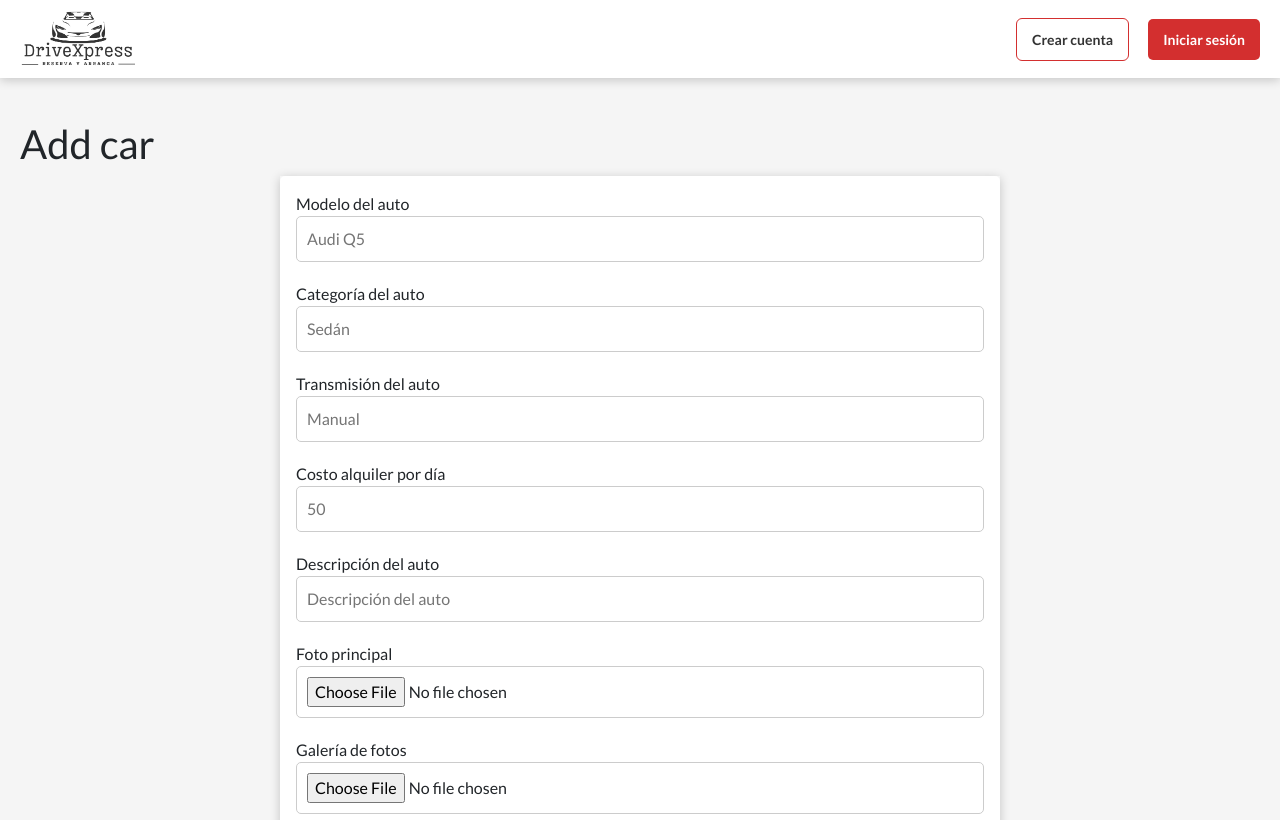
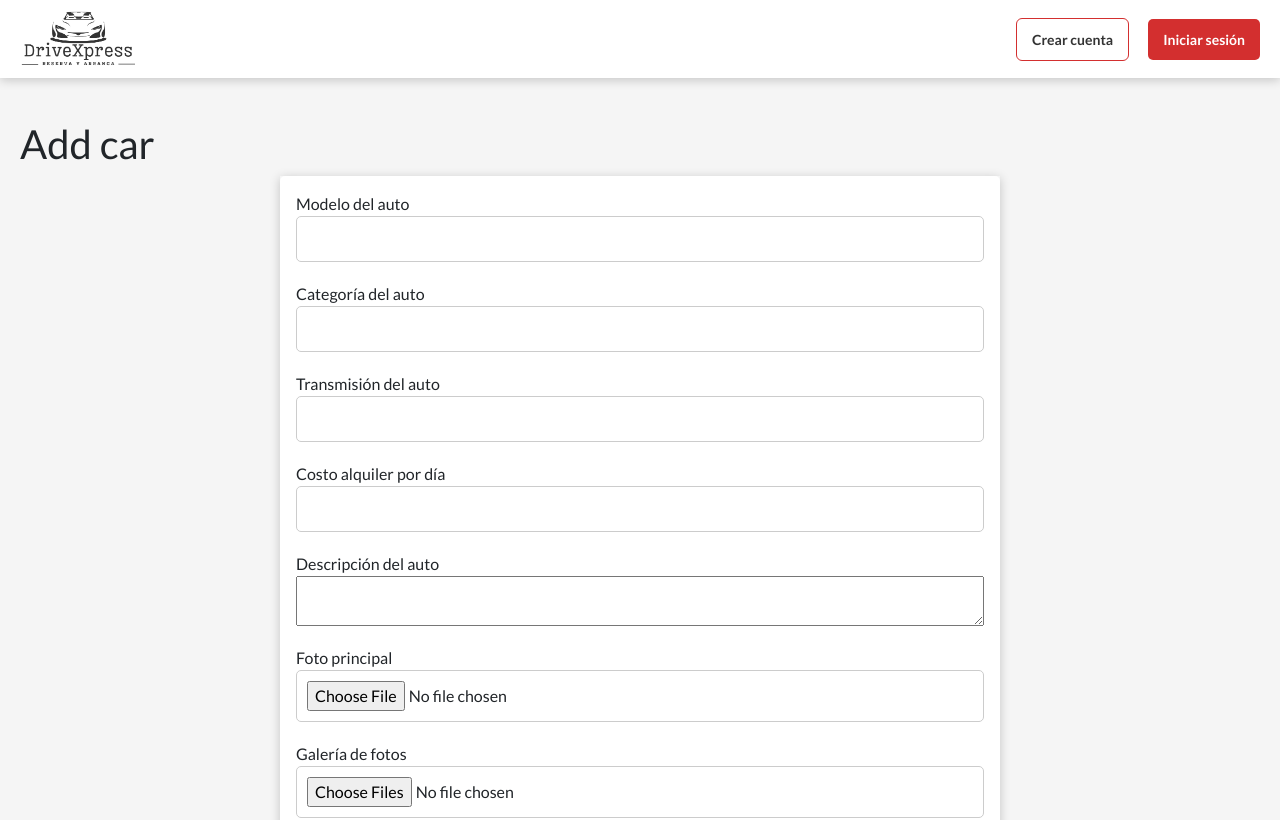
Before and after one commit to frankynztein/drive-xpress, a React (Vite) app: page /agregar-carro in a window 1280 px wide. Shown: the top 820 px of the page. Built offline with nearby package versions, Linux system fonts and the light colour scheme.

Commit message:
Add data to DB from form in AddCar

```diff
--- a/src/pages/AddCar/AddCar.jsx
+++ b/src/pages/AddCar/AddCar.jsx
@@ -1,51 +1,167 @@
 import './AddCar.css';
+import { useState } from 'react';
+import axios from 'axios';
 
 const AddCar = () => {
+  const [car, setCar] = useState({
+    model: '',
+    category: '',
+    transmission: '',
+    dailyRentalCost: '',
+    description: '',
+  });
+  const [mainPhoto, setMainPhoto] = useState(null);
+  const [gallery, setGallery] = useState([]);
+  const [message, setMessage] = useState('');
+  const [errors, setErrors] = useState({});
+
+  const handleChange = (e) => {
+    const { name, value } = e.target;
+    setCar(prevState => ({
+      ...prevState,
+      [name]: value
+    }));
+    setErrors(prevErrors => ({ ...prevErrors, [name]: '' }));
+  };
+
+  const handleFileChange = (e) => {
+    if (e.target.name === 'mainPhoto') {
+      setMainPhoto(e.target.files[0]);
+    } else if (e.target.name === 'gallery') {
+      setGallery(Array.from(e.target.files));
+    }
+  };
+
+  const handleSubmit = async (e) => {
+    e.preventDefault();
+    setMessage('');
+    setErrors({});
+
+    const formData = new FormData();
+    Object.keys(car).forEach(key => formData.append(key, car[key]));
+    if (mainPhoto) formData.append('mainPhoto', mainPhoto);
+    gallery.forEach(photo => formData.append('gallery', photo));
+
+    try {
+      const response = await axios.post('http://localhost:8080/api/cars', formData, {
+        headers: { 'Content-Type': 'multipart/form-data' }
+      });
+      setMessage(`Coche registrado exitosamente con ID: ${response.data.id}`);
+      setCar({ model: '', category: '', transmission: '', dailyRentalCost: '', description: '' });
+      setMainPhoto(null);
+      setGallery([]);
+    } catch (error) {
+      if (error.response) {
+        if (error.response.status === 409) {
+          setMessage(error.response.data);
+        } else if (error.response.status === 400) {
+          setErrors(error.response.data);
+        }
+      } else {
+        setMessage('Error al registrar el coche');
+      }
+    }
+  };
+
   return (
     <>
       <h1>Add car</h1>
+      {message && <div className="message">{message}</div>}
       <div className='add-car-form'>
-        <form action="/add-car" method="GET">
+        <form onSubmit={handleSubmit}>
           <div className='add-car-input'>
-            <label htmlFor="car-model">Modelo del auto</label>
-            <input type="text" id="carModel" name="car-model" placeholder="Audi Q5"/>
+            <label htmlFor="model">Modelo del auto</label>
+            <input
+              type="text"
+              id="model"
+              name="model"
+              value={car.model}
+              onChange={handleChange}
+              required
+            />
+            {errors.model && <span className="error">{errors.model}</span>}
           </div>
 
           <div className='add-car-input'>
-            <label htmlFor="car-category">Categoría del auto</label>
-            <input type="text" id="carCategory" name="car-category" placeholder="Sedán"/>
+            <label htmlFor="category">Categoría del auto</label>
+            <input
+              type="text"
+              id="category"
+              name="category"
+              value={car.category}
+              onChange={handleChange}
+              required
+            />
+            {errors.category && <span className="error">{errors.category}</span>}
           </div>
 
           <div className='add-car-input'>
-            <label htmlFor="car-transmission">Transmisión del auto</label>
-            <input type="text" id="carTransmission" name="car-transmission" placeholder="Manual"/>
+            <label htmlFor="transmission">Transmisión del auto</label>
+            <input
+              type="text"
+              id="transmission"
+              name="transmission"
+              value={car.transmission}
+              onChange={handleChange}
+              required
+            />
+            {errors.transmission && <span className="error">{errors.transmission}</span>}
           </div>
 
           <div className='add-car-input'>
-            <label htmlFor="rent">Costo alquiler por día</label>
-            <input type="number" id="rent" name="rent" placeholder="50"/>
+            <label htmlFor="dailyRentalCost">Costo alquiler por día</label>
+            <input
+              type="number"
+              id="dailyRentalCost"
+              name="dailyRentalCost"
+              value={car.dailyRentalCost}
+              onChange={handleChange}
+              required
+            />
+            {errors.dailyRentalCost && <span className="error">{errors.dailyRentalCost}</span>}
           </div>
 
           <div className='add-car-input'>
-            <label htmlFor="car-description">Descripción del auto</label>
-            <input type="text" id="carDescription" name="car-description" placeholder="Descripción del auto"/>
+            <label htmlFor="description">Descripción del auto</label>
+            <textarea
+              id="description"
+              name="description"
+              value={car.description}
+              onChange={handleChange}
+              required
+            />
+            {errors.description && <span className="error">{errors.description}</span>}
           </div>
 
           <div className='add-car-input'>
-            <label htmlFor="main-photo">Foto principal</label>
-            <input type="file" id="mainPhoto" name="main-photo"/>
+            <label htmlFor="mainPhoto">Foto principal</label>
+            <input
+              type="file"
+              id="mainPhoto"
+              name="mainPhoto"
+              onChange={handleFileChange}
+              required
+            />
+            {errors.mainPhoto && <span className="error">{errors.mainPhoto}</span>}
           </div>
 
           <div className='add-car-input'>
             <label htmlFor="gallery">Galería de fotos</label>
-            <input type="file" id="gallery" name="gallery"/>
+            <input
+              type="file"
+              id="gallery"
+              name="gallery"
+              multiple
+              onChange={handleFileChange}
+            />
+            {errors.gallery && <span className="error">{errors.gallery}</span>}
           </div>
 
           <button className='button primary-button' type="submit">Agregar carro</button>
         </form>
       </div>
     </>
-  )
-}
+  );
+};
 
 export { AddCar };
```
